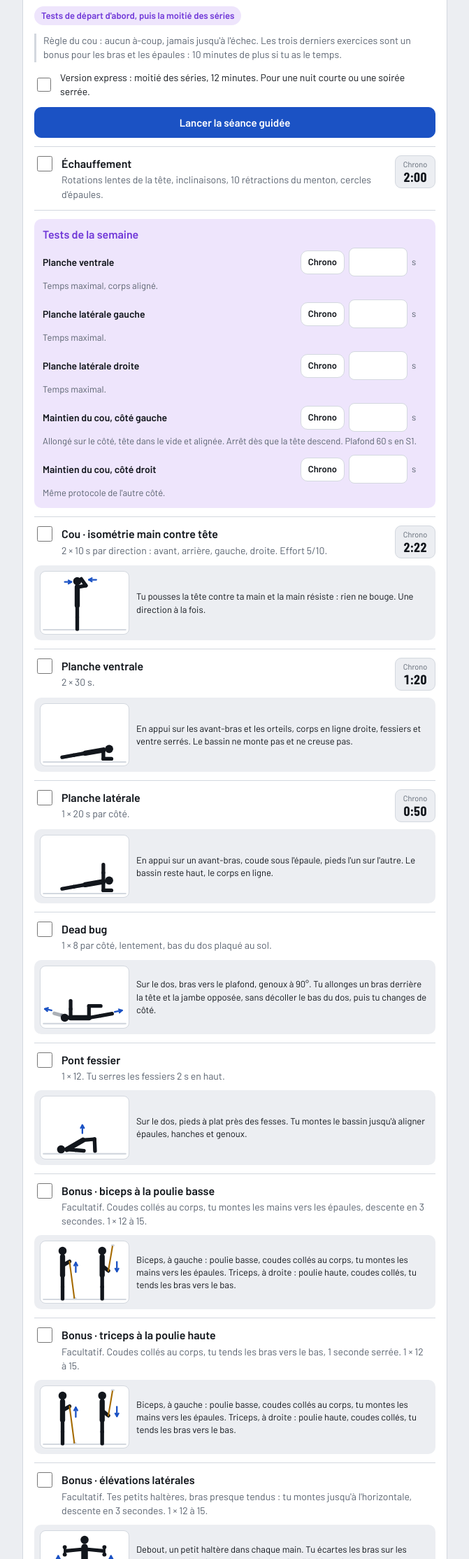
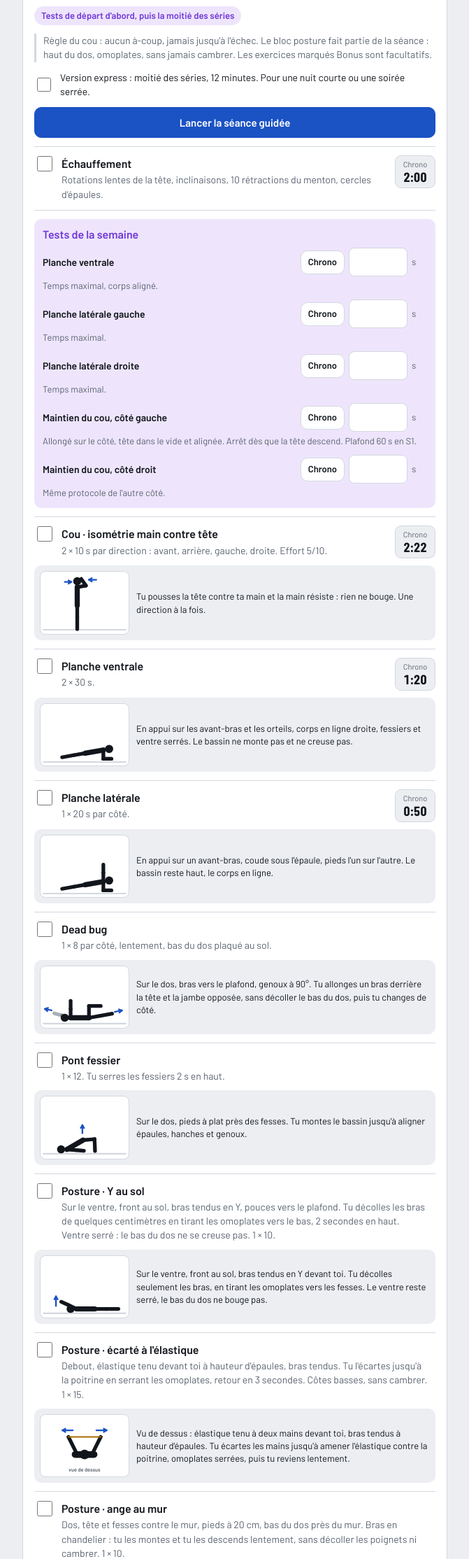
Before and after one commit to Fego007/cooptation-confidentialite, a plain HTML site: page prepa-f4/index.html in a window 1280 px wide. Shown: the part 572-2800 px from the top of the page at 70% size, without its empty margins (304-975 px from the left). Drawn offline with Linux system fonts and the light colour scheme.

Commit message:
Prépa F4 : bloc posture le lundi et le jeudi, dos avant les pectoraux
Co-Authored-By: Claude Fable 5.2 <noreply@anthropic.com>
Claude-Session: https://claude.ai/code/session_01QyuC4yjy99pLjPmmypnFFb

```diff
--- a/prepa-f4/index.html
+++ b/prepa-f4/index.html
@@ -278,11 +278,11 @@ var PH = {
   p4:["Phase 4","Intensité course"], aff:["Affûtage","Moins de volume, même intensité"], sai:["En saison","Entretien entre deux meetings"]
 };
 var SLOTS = [
-  {k:"A",  c:"A", t:"Cou + gainage",                     dur:"20 à 30 min",  a:"6 h, avant le bureau",        b:"21 h"},
+  {k:"A",  c:"A", t:"Cou, gainage, posture",             dur:"30 à 40 min",  a:"6 h, avant le bureau",        b:"21 h"},
   {k:"B",  c:"B", t:"Cardio fractionné",                 dur:"25 min",       a:"6 h, avant le bureau",        b:"21 h"},
   {k:"C",  c:"C", t:"Force · cuisses + dos",             dur:"40 min",       a:"14 h 30, à la maison",        b:"17 h au plus tard, tennis à 20 h 30"},
-  {k:"m1", c:"m", t:"Micro-séance : cou + vision",       dur:"10 min",       a:"12 h 30 au bureau",           b:"21 h"},
-  {k:"F",  c:"F", t:"Force · pectoraux + dos",           dur:"35 à 40 min",  a:"8 h 30, à la maison",         b:"14 h 30, tennis à 20 h 30"},
+  {k:"m1", c:"m", t:"Micro-séance : cou, posture, vision", dur:"12 min",       a:"12 h 30 au bureau",           b:"21 h"},
+  {k:"F",  c:"F", t:"Force · dos + pectoraux",           dur:"35 à 40 min",  a:"8 h 30, à la maison",         b:"14 h 30, tennis à 20 h 30"},
   {k:"D",  c:"D", t:"Simulateur physique",               dur:"30 à 40 min",  a:"8 h, ou à tes heures de course", b:"21 h"},
   {k:"E",  c:"E", t:"Force · complet + endurance douce", dur:"45 à 50 min",  a:"9 h 30",                      b:"l'après-midi"}
 ];
@@ -420,6 +420,14 @@ var ILL={
     figs:[],props:[["line",[60,28],[60,56],"nb",12],["line",[60,58],[55,78],"nb"],["line",[60,58],[65,78],"nb"],["line",[55,31],[32,33],"nb"],["line",[65,31],[88,33],"nb"],["circ",[60,17],6,"hd"],["db",[30,33],"v"],["db",[90,33],"v"],["arrow",30,22,45,17],["arrow",90,22,75,17],["txt",25,79,"vue de dessus"]]},
   lat:{how:"Debout, un petit haltère dans chaque main. Tu écartes les bras sur les côtés jusqu'à l'horizontale, coudes à peine fléchis, puis tu redescends lentement.",
     figs:[],props:[["floor",79]].concat(FRONT,[["line",[56,25],[35,27],"nb"],["line",[64,25],[85,27],"nb"],["circ",[60,12],5.5,"hd"],["db",[33,27],"v"],["db",[87,27],"v"],["arrow",24,46,24,34],["arrow",96,46,96,34]])},
+  yraise:{how:"Sur le ventre, front au sol, bras tendus en Y devant toi. Tu décolles seulement les bras, en tirant les omoplates vers les fesses. Le ventre reste serré, le bas du dos ne bouge pas.",
+    figs:[{hip:[74,72],t:180,hd:180,arms:[[205,205],[205,205]],legs:[[0,0],[0,0]]}],props:[["floor",78],["arrow",21,68,21,55]]},
+  pullapart:{how:"Vu de dessus : élastique tenu à deux mains devant toi, bras tendus à hauteur d'épaules. Tu écartes les mains jusqu'à amener l'élastique contre la poitrine, omoplates serrées, puis tu reviens lentement.",
+    figs:[],props:[["line",[47,54],[73,54],"nb",9],["line",[49,52],[38,30],"nb"],["line",[71,52],[82,30],"nb"],["circ",[60,54],6.5,"hd"],["band",[38,30],[82,30]],["arrow",44,21,30,21],["arrow",76,21,90,21],["txt",60,77,"vue de dessus"]]},
+  angemur:{how:"Vu de face, dos contre le mur : tête, épaules et fesses touchent le mur. Bras en chandelier, tu les montes et tu les descends lentement, sans décoller les poignets ni cambrer.",
+    figs:[],props:[["floor",79]].concat(FRONT,[["line",[56,25],[45,29],"nb"],["line",[45,29],[45,15],"nb"],["line",[64,25],[75,29],"nb"],["line",[75,29],[75,15],"nb"],["circ",[60,12],5.5,"hd"],["dbl",31,30,31,12],["dbl",89,30,89,12]])},
+  pecstretch:{how:"Vu de face : avant-bras à plat contre un montant de porte, coude à hauteur d'épaule. Tu avances d'un pas, poitrine en avant, jusqu'à sentir l'étirement devant l'épaule.",
+    figs:[],props:[["floor",79],["box",78,4,5,75]].concat(FRONT,[["line",[64,25],[76,26],"nb"],["line",[76,26],[76,13],"nb"],["line",[56,25],[50,47],"nb"],["circ",[60,12],5.5,"hd"]])},
   bitri:{how:"Biceps, à gauche : poulie basse, coudes collés au corps, tu montes les mains vers les épaules. Triceps, à droite : poulie haute, coudes collés, tu tends les bras vers le bas.",
     figs:[{hip:[30,46],t:270,arms:[[90,330],[90,330]],legs:[[90,90],[90,90]]},{hip:[84,46],t:270,arms:[[90,40],[90,40]],legs:[[90,90],[90,90]]}],props:[["floor",79],["box",44,76,5,3],["box",96,4,5,3],["band","0.h1",[46,77]],["band","1.h1",[98,7]],["arrow",48,42,48,29],["arrow",104,28,104,41]]}
 };
@@ -463,6 +471,13 @@ function build(w,i,express,longV){
   var B=[], tests=[], testsAt=-1, title=slot.t, dur=slot.dur, special=null, note="", fields=[];
   function add(t,d,steps,ill){ if (typeof steps==="string"){ ill=steps; steps=null; } B.push({t:t,d:d,steps:steps||null,ill:ill||null}); }
   function hip(){ add("Hanches · étirement de l'avant","Fente basse, genou arrière au sol, fessier serré : tu étires l'avant de la hanche sans cambrer. "+S(2)+" × 30 s par côté. Une tension, jamais une douleur.", both(S(2),30,5,"Avant de la hanche"),"hanche"); }
+  function posture(){
+    var pn=S({p1:2,p2:3,p3:3,p4:3,aff:1}[p]);
+    add("Posture · Y au sol","Sur le ventre, front au sol, bras tendus en Y, pouces vers le plafond. Tu décolles les bras de quelques centimètres en tirant les omoplates vers le bas, 2 secondes en haut. Ventre serré : le bas du dos ne se creuse pas. "+pn+" × 10.","yraise");
+    add("Posture · écarté à l'élastique","Debout, élastique tenu devant toi à hauteur d'épaules, bras tendus. Tu l'écartes jusqu'à la poitrine en serrant les omoplates, retour en 3 secondes. Côtes basses, sans cambrer. "+pn+" × 15.","pullapart");
+    add("Posture · ange au mur","Dos, tête et fesses contre le mur, pieds à 20 cm, bas du dos près du mur. Bras en chandelier : tu les montes et tu les descends lentement, sans décoller les poignets ni cambrer. "+S(2)+" × 10.","angemur");
+    add("Posture · étirement des pectoraux","Avant-bras contre un montant de porte, coude à hauteur d'épaule, un pas en avant jusqu'à sentir l'étirement devant l'épaule. "+S(2)+" × 30 s par côté.", both(S(2),30,5,"Pectoraux"),"pecstretch");
+  }
   function out(){ if (lng) dur="10 minutes de plus"; return {slot:slot,k:k,w:w,i:i,lng:lng,title:title,dur:dur,blocks:B,tests:tests,testsAt:testsAt,half:half,deload:deload,testW:testW,special:special,note:note,phase:ph,fields:fields}; }
 
   if (w===rw && i>=4){
@@ -486,7 +501,7 @@ function build(w,i,express,longV){
   }
 
   if (k==="A"){
-    note="Règle du cou : aucun à-coup, jamais jusqu'à l'échec. Les trois derniers exercices sont un bonus pour les bras et les épaules : 10 minutes de plus si tu as le temps.";
+    note="Règle du cou : aucun à-coup, jamais jusqu'à l'échec. Le bloc posture fait partie de la séance : haut du dos, omoplates, sans jamais cambrer. Les exercices marqués Bonus sont facultatifs.";
     add("Échauffement","Rotations lentes de la tête, inclinaisons, 10 rétractions du menton, cercles d'épaules.",[W("Échauffement",120)]);
     if (testW){ tests=["planche","latG","latD","couG","couD"]; testsAt=B.length; }
     if (p==="p1"){
@@ -527,6 +542,7 @@ function build(w,i,express,longV){
     } else {
       add("Gainage · un tour","Planche 45 s, latérale 30 s par côté, creux 30 s. Sans aller au bout.",[W("Planche",45),W("Latérale gauche",30),W("Latérale droite",30),W("Creux, genoux fléchis",30)],"planche");
     }
+    posture();
     if (p!=="aff"){
       var AU={p1:[2,"12 à 15"],p2:[3,"10 à 12"],p3:[3,"10 à 12"],p4:[2,"10 à 12"]}[p], ar=S(AU[0])+" × "+AU[1];
       add("Bonus · biceps à la poulie basse","Facultatif. Coudes collés au corps, tu montes les mains vers les épaules, descente en 3 secondes. "+ar+".","bitri");
@@ -589,12 +605,12 @@ function build(w,i,express,longV){
     } else if (k==="F"){
       var VO={p1:30,p2:40,p3:50,p4:60,aff:40}[p], TE={p1:30,p2:40,p3:45,p4:45,aff:30}[p];
       add("Cou · isométrie","Main contre tête, quatre directions, "+S(2)+" × 10 s.", neckIso(S(2)),"couiso");
+      add("Tirage horizontal à un bras","Assis face à la poulie basse, une seule main. Gauche d'abord. "+sr+" par bras.","row");
+      add("Tirage bras tendus à la poulie haute","Debout face à la poulie, bras presque tendus : tu ramènes la barre jusqu'aux cuisses. "+sr+".","pullover");
+      add("Tirage visage", un+" × 15, à la poulie haute ou à l'élastique. Coudes hauts, omoplates serrées 1 seconde.","facepull");
       add("Pompes","Descente en 3 secondes. "+pl(un,"série","séries")+", en t'arrêtant à 1 ou 2 répétitions de l'échec. Au-delà de 15 : pieds surélevés, puis sac à dos chargé.","pompes");
       add("Écarté à la poulie haute, un bras","De profil, poignée haute dans la main côté machine : tu ramènes la main en arc de cercle jusque devant la hanche opposée, tu serres 1 seconde. "+sr+" par bras.","cfly");
       add("Pompes larges, arrêt en bas","Mains plus écartées que les épaules, 2 secondes d'arrêt poitrine près du sol. "+pl(un,"série","séries")+" à 1 ou 2 répétitions de l'échec. Si ta machine a un développé ou un butterfly, fais-le à la place.","pompes");
-      add("Tirage horizontal à un bras","Assis face à la poulie basse, une seule main. Gauche d'abord. "+sr+" par bras.","row");
-      add("Tirage bras tendus à la poulie haute","Debout face à la poulie, bras presque tendus : tu ramènes la barre jusqu'aux cuisses. "+sr+".","pullover");
-      add("Tirage visage", S(2)+" × 15, à la poulie haute ou à l'élastique.","facepull");
       add("Volant","Ton haltère tenu à deux mains devant toi, coudes fléchis, rotations gauche-droite comme dans une épingle. "+S(2)+" × "+VO+" s.", reps(S(2),VO,20,"Volant"),"volant");
       add("Tenue à la poulie basse","Debout à côté de la machine, poignée basse dans une main, charge lourde : tu serres et tu tiens. "+S(2)+" × "+TE+" s par main.", both(S(2),TE,15,"Tenue"),"ctenue");
       add("Vision entre les séries","Pendant chaque récupération : près-loin, ou balayage entre deux repères sur le mur. 30 secondes à chaque fois.");
@@ -602,10 +618,10 @@ function build(w,i,express,longV){
       add("Squat sur une jambe vers une chaise","Debout devant une chaise, sur une jambe : tu t'assois en 3 secondes, tu te relèves sur la même jambe. "+sr+" par jambe. Une main en appui au début, puis sans, puis avec un sac à dos chargé.","pistol");
       add("Extension de jambe","Au poste jambes de la machine, une jambe à la fois. "+sr+" par jambe.","legext");
       add("Soulevé de terre jambes tendues, à la poulie basse","Face à la machine, barre basse dans les mains, dos plat : tu recules les fesses, puis tu remontes en serrant les fessiers. "+sr+".","crdl");
+      add("Tirage horizontal à la poulie basse", sr+".","row");
+      add("Tirage vertical à la poulie haute", sr+".","pulldown");
       add("Pompes, pieds surélevés","Pieds sur une chaise dès que 12 pompes classiques passent. "+pl(un,"série","séries")+" à 1 ou 2 répétitions de l'échec.","pompes");
       add("Écarté à la poulie haute, un bras", sr+" par bras, 1 seconde serrée en fin de mouvement.","cfly");
-      add("Tirage horizontal à la poulie basse", sr+".","row");
-      add("Tirage vertical à la poulie haute", sr+".","pulldown");
       add("Endurance douce","Facultative : 15 à 20 minutes de marche rapide ou de vélo, à l'allure de la conversation. En famille si tu veux.");
     }
     hip();
@@ -628,6 +644,7 @@ function build(w,i,express,longV){
   else {
     note="Faisable au bureau, sans transpirer.";
     add("Cou · isométrie","Main contre tête, quatre directions, "+S(3)+" × 10 s.", neckIso(S(3)),"couiso");
+    add("Posture · ange au mur","Dos, tête et fesses contre un mur, pieds à 20 cm. Bras en chandelier : tu les montes et tu les descends lentement, sans décoller les poignets ni cambrer. "+S(2)+" × 10.","angemur");
     add("Vision · convergence","Un stylo à bout de bras, rapproché lentement du nez en gardant une seule image. 10 allers-retours.");
     add("Vision · balayage","Deux repères à 1 m d'écart sur un mur à 2 m. Le regard saute de l'un à l'autre le plus vite possible, tête immobile. 3 × 30 s : horizontal, vertical, diagonale.",[W("Balayage horizontal",30),R(10),W("Balayage vertical",30),R(10),W("Balayage en diagonale",30)]);
     add("Vision · près-loin","Un texte à 30 cm, un repère à plus de 5 m. Net sur l'un, puis sur l'autre. 20 alternances.");
@@ -822,6 +839,8 @@ function viewReperes(){
   var pos=nowPos(), rw=raceWeek(), h="";
   h+='<section class="card"><h2>Les choix du plan</h2><ul class="list">'+
      '<li><b>Plus costaud</b> : trois séances de force par semaine, sur ta machine (jusqu\'à 50 kg), au poids du corps et avec un sac à dos chargé. Cuisses le mercredi et le dimanche, dos le mercredi, le vendredi et le dimanche, pectoraux le vendredi et le dimanche.</li>'+
+     '<li><b>Le dos d\'abord</b> : il travaille cinq jours sur sept. Tirages le mercredi, le vendredi et le dimanche, bloc posture le lundi, rappel le jeudi. Le vendredi et le dimanche, le dos passe avant les pectoraux. Quand la machine est au maximum : un bras à la fois et descente en 4 secondes.</li>'+
+     '<li><b>La posture</b> : le renforcement redresse surtout le haut du dos. Pour la cambrure, l\'effet des exercices est moins net : on y ajoute le gainage du lundi et l\'étirement des hanches en fin de séance. Un bilan chez un kiné aide à cibler.</li>'+
      '<li><b>Le volume fait le muscle</b> : environ 10 séries par groupe et par semaine en phase 1, 15 ensuite. La charge monte dès que tu atteins le haut de la fourchette.</li>'+
      '<li><b>Plus vif, plus rapide</b> : un bloc de vivacité de 3 minutes en tête de chaque séance de force, quand tu es frais. Genoux rapides, squat explosif, pompes rapides, sprints de 8 secondes sur le vélo. Peu de répétitions, vitesse maximale.</li>'+
      '<li><b>Sous 2 m de plafond</b> : aucun saut, pas de corde à sauter, pas de montée sur un banc, et le tapis en marche seulement.</li>'+
@@ -829,10 +848,10 @@ function viewReperes(){
      '<li><b>Phase 1 plafonnée</b> : deux séries par exercice et 7/10 au cardio. On reconstruit avant de charger.</li></ul></section>';
 
   h+='<section class="card"><h2>Quand faire les séances</h2><p>Sur le papier, le meilleur moment pour la force est la fin d\'après-midi : on y est un peu plus fort que le matin. Mais sur plusieurs semaines, les progrès en force et en muscle sont comparables matin ou soir, et le corps s\'habitue à l\'heure où il s\'entraîne. Ce qui pèse le plus, c\'est que la séance ait lieu.</p><div class="slots">'+
-     '<div class="slot"><b>Lun · mar</b><div>Jours de bureau : 6 h à la maison avant de partir, terminé à 6 h 30. Cou et gainage le lundi, cardio le mardi.<small>Plan B : 21 h le soir même, en version express.</small></div></div>'+
+     '<div class="slot"><b>Lun · mar</b><div>Jours de bureau : 6 h à la maison avant de partir, terminé vers 6 h 40. Cou, gainage et posture le lundi, cardio le mardi.<small>Plan B : 21 h le soir même, en version express.</small></div></div>'+
      '<div class="slot"><b>Mercredi</b><div>À la maison : la force à 14 h 30, cuisses et dos. Déjeuner avant, collation après, et il reste plus de cinq heures avant le tennis.<small>Autre créneau : 9 h 15. Pas après 17 h. Tennis à 20 h 30.</small></div></div>'+
-     '<div class="slot"><b>Jeudi</b><div>Jour de bureau : micro-séance à 12 h 30, 10 minutes sans transpirer.<small>Plan B : 21 h.</small></div></div>'+
-     '<div class="slot"><b>Vendredi</b><div>À la maison : la force à 8 h 30, pectoraux et dos, après le petit-déjeuner.<small>Plan B : 14 h 30. Tennis à 20 h 30.</small></div></div>'+
+     '<div class="slot"><b>Jeudi</b><div>Jour de bureau : micro-séance à 12 h 30, 12 minutes sans transpirer.<small>Plan B : 21 h.</small></div></div>'+
+     '<div class="slot"><b>Vendredi</b><div>À la maison : la force à 8 h 30, dos et pectoraux, après le petit-déjeuner.<small>Plan B : 14 h 30. Tennis à 20 h 30.</small></div></div>'+
      '<div class="slot"><b>Samedi</b><div>8 h au simulateur.<small>Une fois sur deux, à 10 h ou à 16 h : tes heures de qualification et de course.</small></div></div>'+
      '<div class="slot"><b>Dimanche</b><div>9 h 30, après le petit-déjeuner : force, puis endurance douce.<small>C\'est aussi le créneau de rattrapage.</small></div></div>'+
      '<p class="note">Après une nuit trop courte, on ne se lève pas plus tôt pour autant : on passe au plan B. Le sommeil construit autant de muscle que la séance.</p>'+
--- a/prepa-f4/sw.js
+++ b/prepa-f4/sw.js
@@ -1,5 +1,5 @@
 /* Prépa F4 2027 : cache hors ligne. Changer VERSION à chaque mise à jour des fichiers. */
-const VERSION = "prepa-f4-2026-11-23g";
+const VERSION = "prepa-f4-2026-11-23h";
 const ASSETS = [
   "./", "./index.html", "./manifest.webmanifest",
   "./icons/icon-192.png", "./icons/icon-512.png", "./icons/icon-maskable-512.png", "./icons/apple-touch-icon.png",
```
